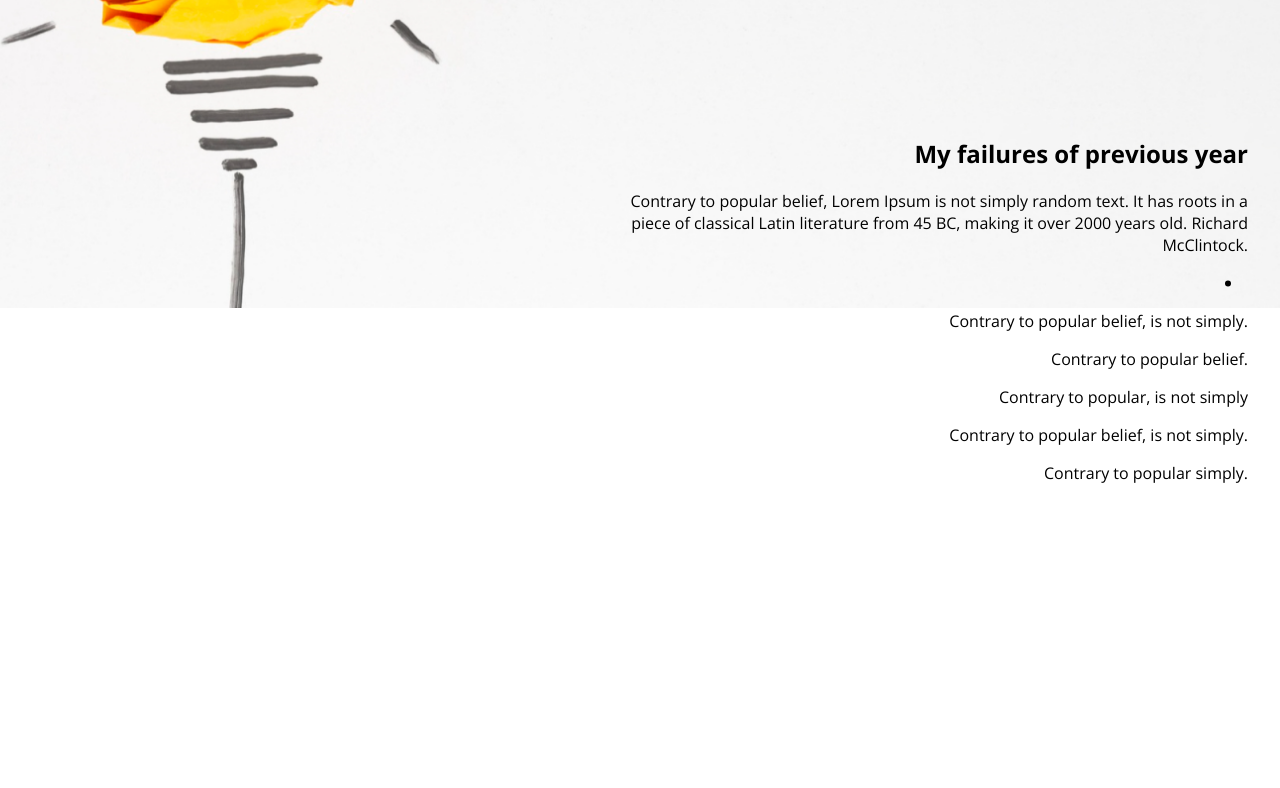
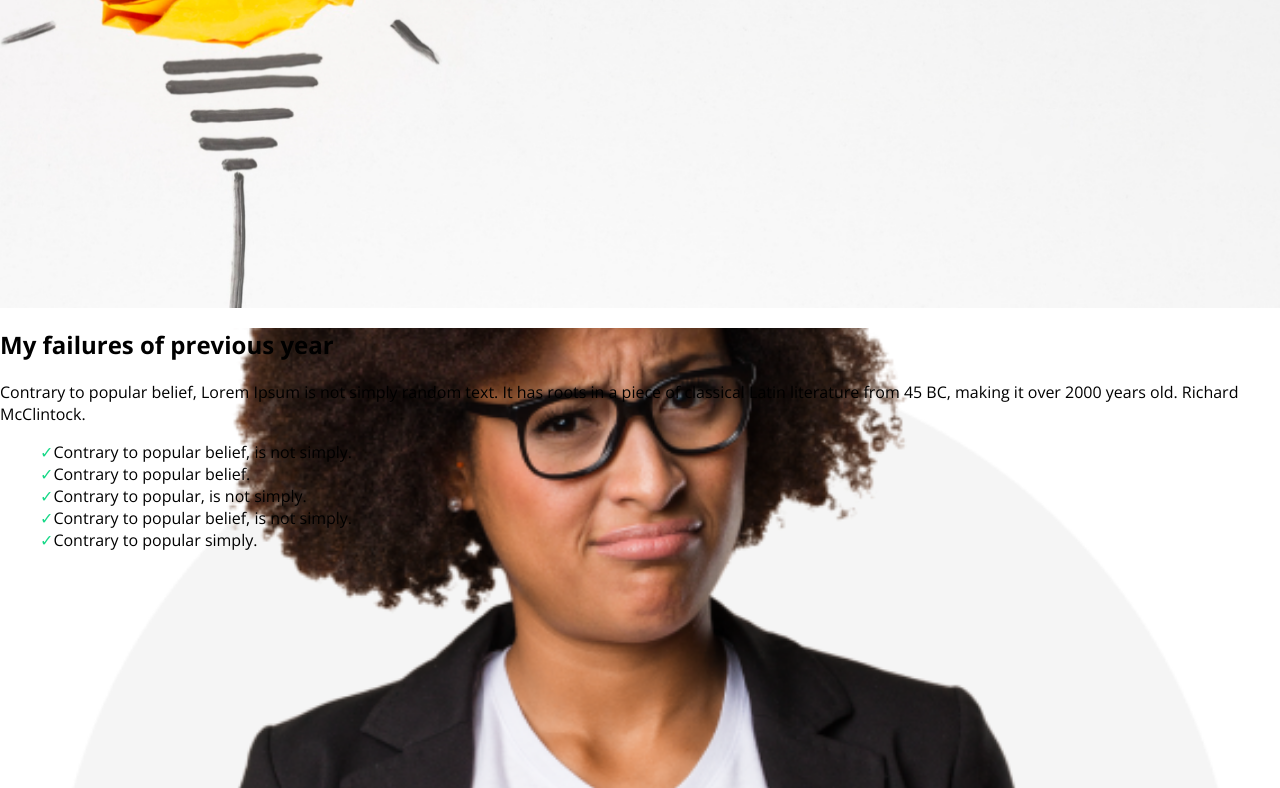
Before and after one commit to Tajuddin20424/new-year-new-me, a plain HTML site: page index.html in a window 1280 px wide. Shown: the part 492-1280 px from the top of the page. Before the commit the page ends 991 px from the top, so only its background shows below. Drawn offline with nearby package versions, Linux system fonts and the light colour scheme.

Commit message:
added the section-two

```diff
--- a/index.html
+++ b/index.html
@@ -22,19 +22,23 @@
     </div>
 
 </div>
+<main class="section-two">
 
-<div class="section-two">
-    <div class="text-section">
         <h2>My failures of previous year</h2>
         <p>Contrary to popular belief, Lorem Ipsum is not simply random text. It has roots in a piece of classical Latin literature from 45 BC, making it over 2000 years old. Richard McClintock.</p>
-        <li>
-            <ul>Contrary to popular belief, is not simply.</ul>
-            <ul>Contrary to popular belief.</ul>
-            <ul>Contrary to popular, is not simply</ul>
-            <ul>Contrary to popular belief, is not simply.</ul>
-            <ul>Contrary to popular simply.</ul>
-        </li>
-    </div>
+
+        <ul>
+            <li>Contrary to popular belief, is not simply.</li>
+            <li>Contrary to popular belief.</li>
+            <li>Contrary to popular, is not simply.</li>
+            <li>Contrary to popular belief, is not simply.</li>
+            <li>Contrary to popular simply.</li>
+        </ul>
+
+
+</main>
+
+
 
 </div>
 
--- a/styles/newyear.css
+++ b/styles/newyear.css
@@ -9,21 +9,12 @@ body {
 .section-one{
     background-image: url("/images/banner/banner1.png");
     height: 100vh;
-    /* height: 50%; */
     background-position: center;
     background-repeat: no-repeat;
     background-size: cover;
     position: relative;
 }
-.section-two{
-    background-image: url("/images/person.png");
-    height: 10vh;
-    height: 50%;
-    background-position: center;
-    background-repeat: no-repeat;
-    background-size: cover;
-    position: relative;
-}
+
 .text-section{
     text-align: center;
     position: absolute;
@@ -42,3 +33,36 @@ body {
     border: none;
     color: #ffffff;
 }
+
+ul {
+    list-style: none;
+
+  }
+
+  ul li:before {
+    content: '✓';
+    color: #16D887;
+  }
+  .section-two{
+    background-image: url("/images/person.png");
+    height: 100vh;
+    background-position: left;
+    background-repeat: no-repeat;
+    background-size: cover;
+    position: relative;
+
+
+  }
+
+  {
+  /* .text-section{
+    text-align: left top;
+    position: absolute;
+    top: 50%;
+    left: 50%;
+    transform: translate(-5%, -50%);
+    color:#F15B22;  */
+}
+.text-section{
+    text-align: right;
+}
```
